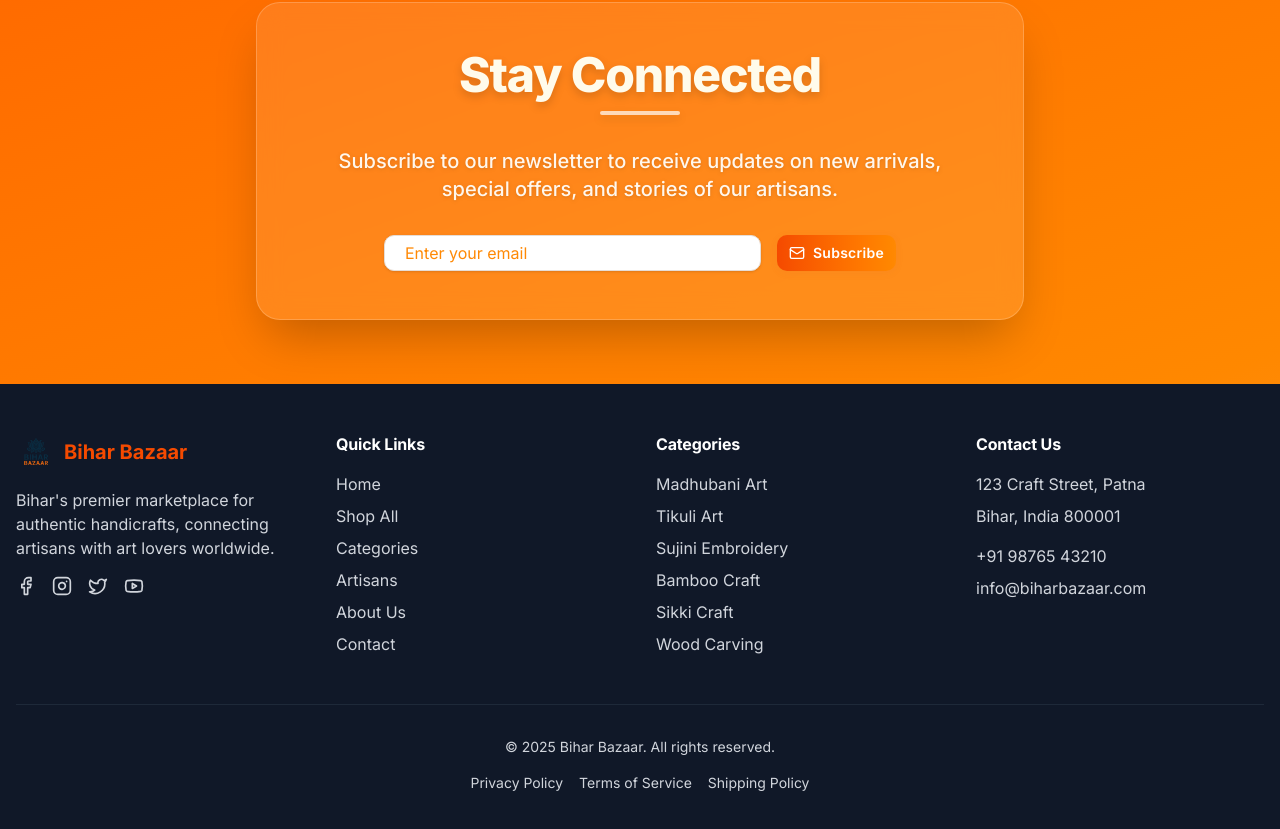
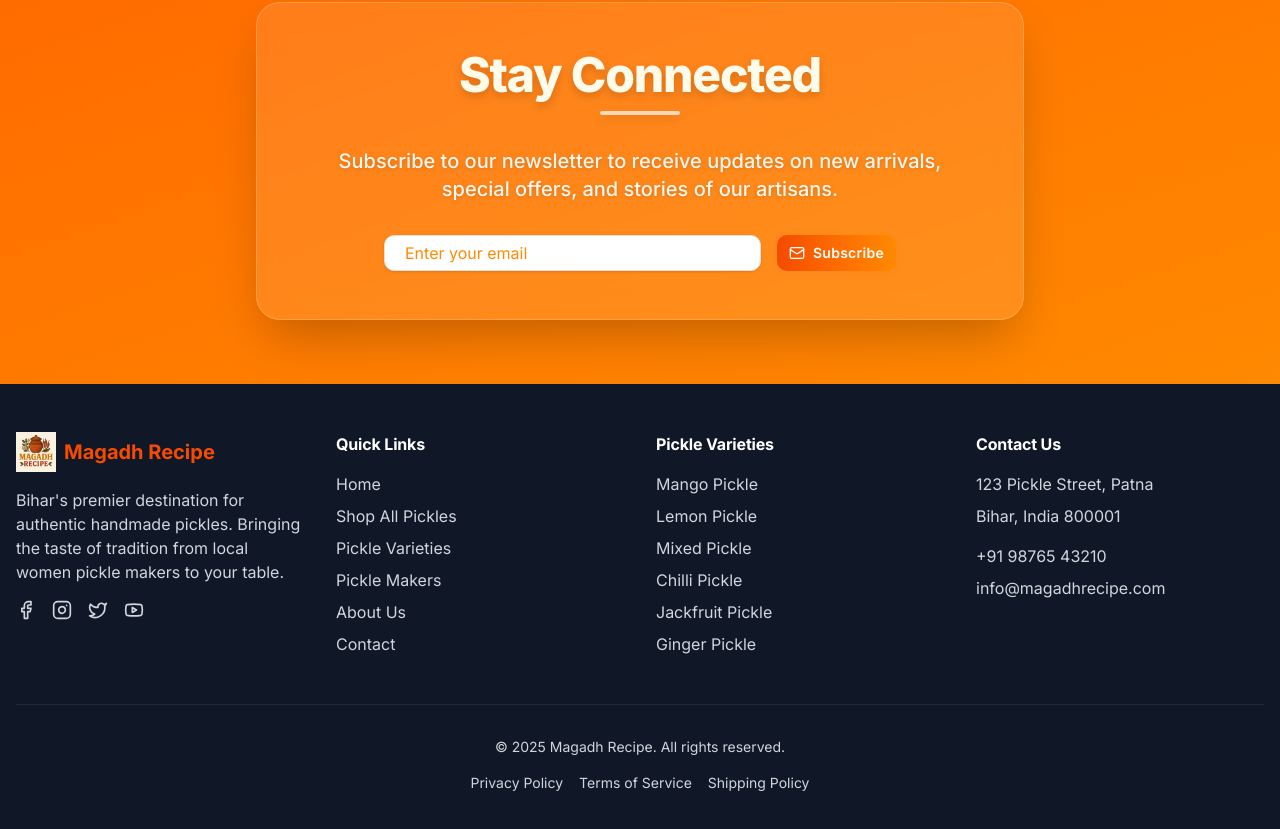
Before and after one commit to sumeet287/magadh-recipe, a Next.js app: page / in a window 1280 px wide. Shown: the part 4959-5788 px from the top of the page. Built offline with nearby package versions, Linux system fonts and the light colour scheme.

Commit message:
Changes for Pickle"

```diff
--- a/src/components/footer.tsx
+++ b/src/components/footer.tsx
@@ -1,6 +1,7 @@
 import Link from "next/link";
 import Image from "next/image";
 import { Facebook, Instagram, Twitter, Youtube } from "lucide-react";
+import MagadhLogo from "@/assets/art/Magadh_Logo.png";
 
 export function Footer() {
   return (
@@ -10,19 +11,18 @@ export function Footer() {
           <div>
             <Link href="/" className="flex items-center gap-2 mb-4">
               <Image
-                src="/Bihar_Bazaar.png"
-                alt="Bihar Bazaar Logo"
+                src={MagadhLogo}
+                alt="Magadh Recipe Logo"
                 width={40}
                 height={40}
                 className="h-10 w-10"
               />
               <span className="text-xl font-bold text-orange-600">
-                Bihar Bazaar
+                Magadh Recipe
               </span>
             </Link>
             <p className="mb-4">
-              Bihar&apos;s premier marketplace for authentic handicrafts,
-              connecting artisans with art lovers worldwide.
+              Bihar's premier destination for authentic handmade pickles. Bringing the taste of tradition from local women pickle makers to your table.
             </p>
             <div className="flex gap-4">
               <Link
@@ -71,15 +71,15 @@ export function Footer() {
                   href="/products"
                   className="hover:text-orange-600 transition-colors"
                 >
-                  Shop All
+                  Shop All Pickles
                 </Link>
               </li>
               <li>
                 <Link
-                  href="/crafts"
+                  href="/products"
                   className="hover:text-orange-600 transition-colors"
                 >
-                  Categories
+                  Pickle Varieties
                 </Link>
               </li>
               <li>
@@ -87,7 +87,7 @@ export function Footer() {
                   href="/artisans"
                   className="hover:text-orange-600 transition-colors"
                 >
-                  Artisans
+                  Pickle Makers
                 </Link>
               </li>
               <li>
@@ -109,54 +109,54 @@ export function Footer() {
             </ul>
           </div>
           <div>
-            <h3 className="font-bold text-white mb-4">Categories</h3>
+            <h3 className="font-bold text-white mb-4">Pickle Varieties</h3>
             <ul className="space-y-2">
               <li>
                 <Link
-                  href="/crafts"
+                  href="/products/category/mango-pickle"
                   className="hover:text-orange-600 transition-colors"
                 >
-                  Madhubani Art
+                  Mango Pickle
                 </Link>
               </li>
               <li>
                 <Link
-                  href="/crafts"
+                  href="/products/category/lemon-pickle"
                   className="hover:text-orange-600 transition-colors"
                 >
-                  Tikuli Art
+                  Lemon Pickle
                 </Link>
               </li>
               <li>
                 <Link
-                  href="/crafts"
+                  href="/products/category/mixed-pickle"
                   className="hover:text-orange-600 transition-colors"
                 >
-                  Sujini Embroidery
+                  Mixed Pickle
                 </Link>
               </li>
               <li>
                 <Link
-                  href="/crafts"
+                  href="/products/category/chilli-pickle"
                   className="hover:text-orange-600 transition-colors"
                 >
-                  Bamboo Craft
+                  Chilli Pickle
                 </Link>
               </li>
               <li>
                 <Link
-                  href="/crafts"
+                  href="/products/category/jackfruit-pickle"
                   className="hover:text-orange-600 transition-colors"
                 >
-                  Sikki Craft
+                  Jackfruit Pickle
                 </Link>
               </li>
               <li>
                 <Link
-                  href="/crafts"
+                  href="/products/category/ginger-pickle"
                   className="hover:text-orange-600 transition-colors"
                 >
-                  Wood Carving
+                  Ginger Pickle
                 </Link>
               </li>
             </ul>
@@ -164,7 +164,7 @@ export function Footer() {
           <div>
             <h3 className="font-bold text-white mb-4">Contact Us</h3>
             <address className="not-italic space-y-2">
-              <p>123 Craft Street, Patna</p>
+              <p>123 Pickle Street, Patna</p>
               <p>Bihar, India 800001</p>
               <p className="mt-4">
                 <a
@@ -176,10 +176,10 @@ export function Footer() {
               </p>
               <p>
                 <a
-                  href="mailto:info@biharbazaar.com"
+                  href="mailto:info@magadhrecipe.com"
                   className="hover:text-orange-600 transition-colors"
                 >
-                  info@biharbazaar.com
+                  info@magadhrecipe.com
                 </a>
               </p>
             </address>
@@ -187,7 +187,7 @@ export function Footer() {
         </div>
         <div className="border-t border-gray-800 mt-12 pt-8 text-center text-sm">
           <p>
-            &copy; {new Date().getFullYear()} Bihar Bazaar. All rights reserved.
+            &copy; {new Date().getFullYear()} Magadh Recipe. All rights reserved.
           </p>
           <div className="flex justify-center gap-4 mt-4">
             <Link
```
